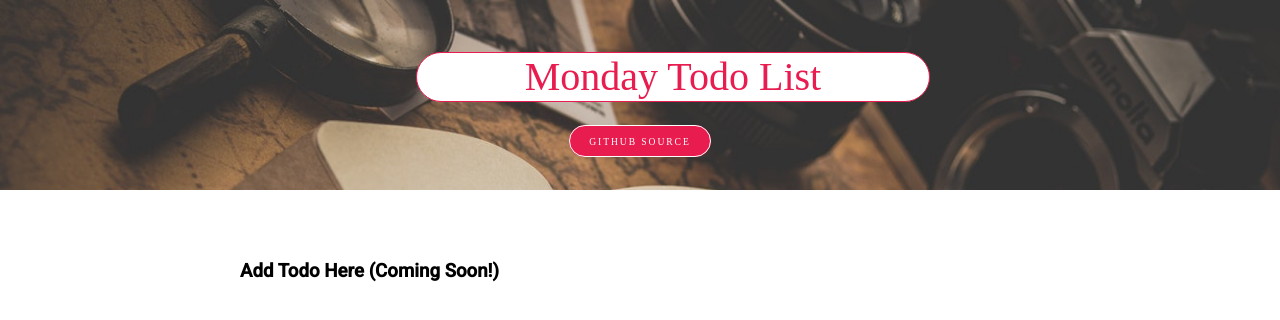
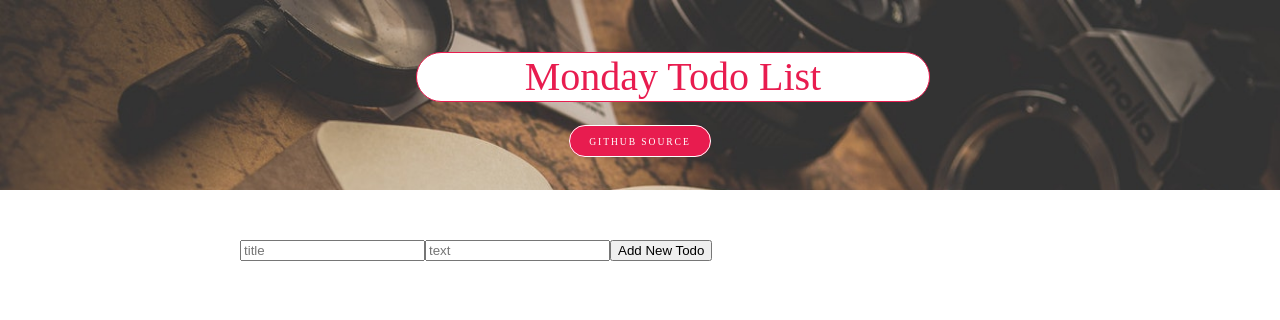
Before and after one commit to josephmudd/react-class-demo, a React (Create React App) app: page /new in a window 1280 px wide. Shown: the top 320 px of the page. Built offline with nearby package versions, Linux system fonts and the light colour scheme; no server answers.

Commit message:
Add new todo form; save data changes to crud api

```diff
--- a/src/App.js
+++ b/src/App.js
@@ -9,7 +9,20 @@ import { Route, Switch } from 'react-router-dom'
 class App extends Component {
   state = {
     todos: [],
+    pendingTodo: {
+      text: '',
+      title: '',
+    },
   }
+
+  handleTextChange = e => this.setState({ pendingTodo: { ...this.state.pendingTodo, text: e.target.value }});
+  handleTitleChange = e => this.setState({ pendingTodo: { ...this.state.pendingTodo, title: e.target.value }});
+  newTodoSubmitHandler = () => {
+    this.setState({
+      todos: [...this.state.todos, this.state.pendingTodo],
+      pendingTodo: {},
+    }, () => { Api.saveTodos(this.state.todos) })
+  };
 
   componentDidMount() {
       Api.getTodos()
@@ -27,7 +40,13 @@ class App extends Component {
       <Switch>
         <Route
           path='/new'
-          component={NewItem}
+          render={(props) =>
+            <NewItem
+              {...props}
+              handleTextChange={this.handleTextChange}
+              handleTitleChange={this.handleTitleChange}
+              newTodoSubmitHandler={this.newTodoSubmitHandler}
+            />}
         />
         <Route
           path='/'
--- a/src/NewItem.js
+++ b/src/NewItem.js
@@ -1,11 +1,35 @@
 import React, { Component } from 'react';
+import PropTypes from 'prop-types'
 
 class NewItem extends Component {
+  submitHandler = e => {
+    e.preventDefault();
+    this.props.newTodoSubmitHandler();
+    this.props.history.push('/');
+  }
   render() {
     return (
-      <h3>Add Todo Here (Coming Soon!)</h3>
+      <form onSubmit={this.submitHandler}>
+        <input
+          placeholder='title'
+          onChange={this.props.handleTitleChange}
+          type='text'
+        />
+        <input
+          placeholder='text'
+          onChange={this.props.handleTextChange}
+          type='text'
+        />
+        <input type='submit' value='Add New Todo' />
+      </form>
     );
   }
 }
 
+NewItem.propTypes = {
+  newTodoSubmitHandler: PropTypes.func.isRequired,
+  handleTitleChange: PropTypes.func.isRequired,
+  handleTextChange: PropTypes.func.isRequired,
+}
+
 export default NewItem;
--- a/src/TodoList.js
+++ b/src/TodoList.js
@@ -1,13 +1,17 @@
 import React, { Component } from 'react';
+import { Link } from 'react-router-dom'
 import PropTypes from 'prop-types'
 import TodoItem from './TodoItem'
 
 class TodoList extends Component {
   render() {
     return (
-      <ul>
-        {this.props.todos.map((todo) => <TodoItem key={todo.id} todo={todo}></TodoItem>)}
-      </ul>
+      <div>
+        <Link to="/new">Create New Todo</Link>
+        <ul>
+          {this.props.todos.map((todo) => <TodoItem key={todo.id} todo={todo}></TodoItem>)}
+        </ul>
+      </div>
     );
   }
 }
--- a/src/api.js
+++ b/src/api.js
@@ -2,5 +2,18 @@ export default {
   getTodos(){
     return fetch("https://crudapi.codelouisville.org/users/jmudd-demo/todos")
       .then(res => res.json());
+  },
+  saveTodos(todos){
+    const data = {
+      name: "todos",
+      documents: todos,
+    };
+    return fetch("https://crudapi.codelouisville.org/users/jmudd-demo/todos", {
+      method: "POST",
+      body: JSON.stringify(data),
+      headers: {
+        'Content-Type': 'application/json'
+      },
+    });
   }
 }
```
